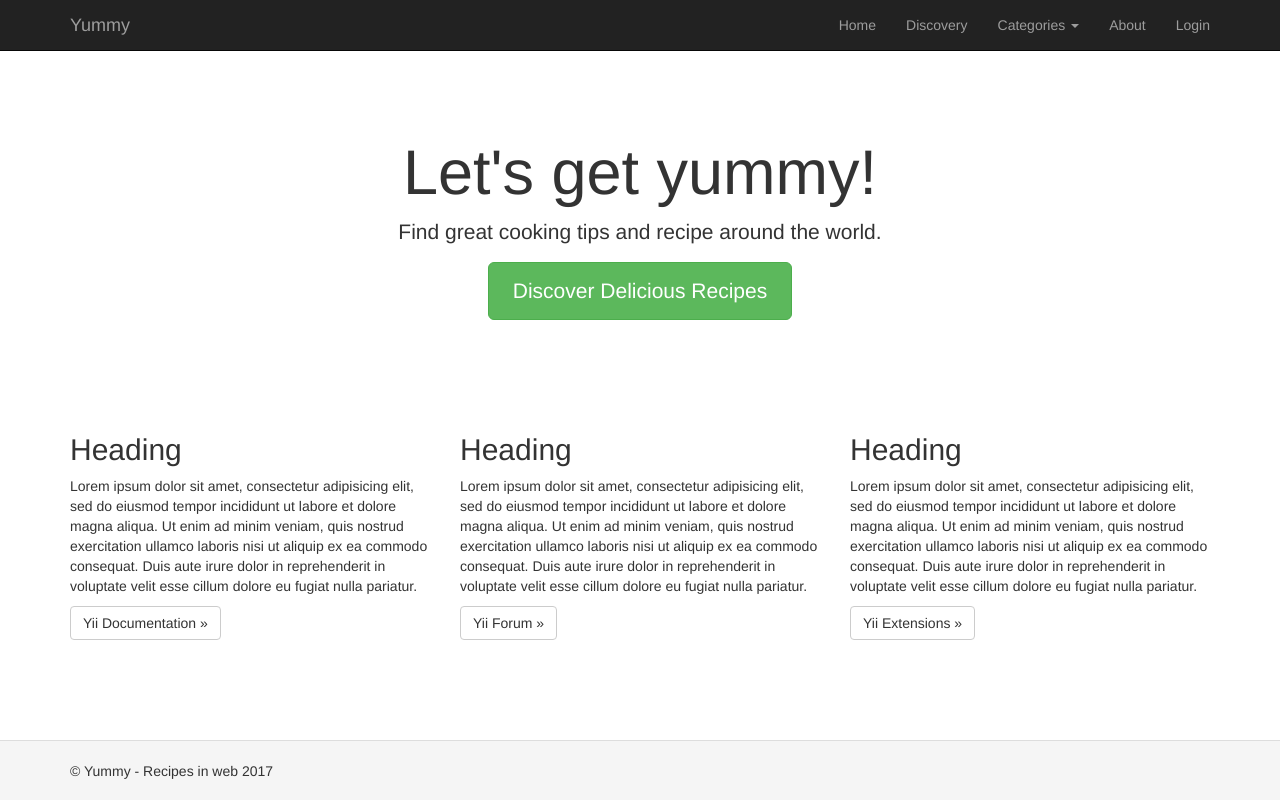
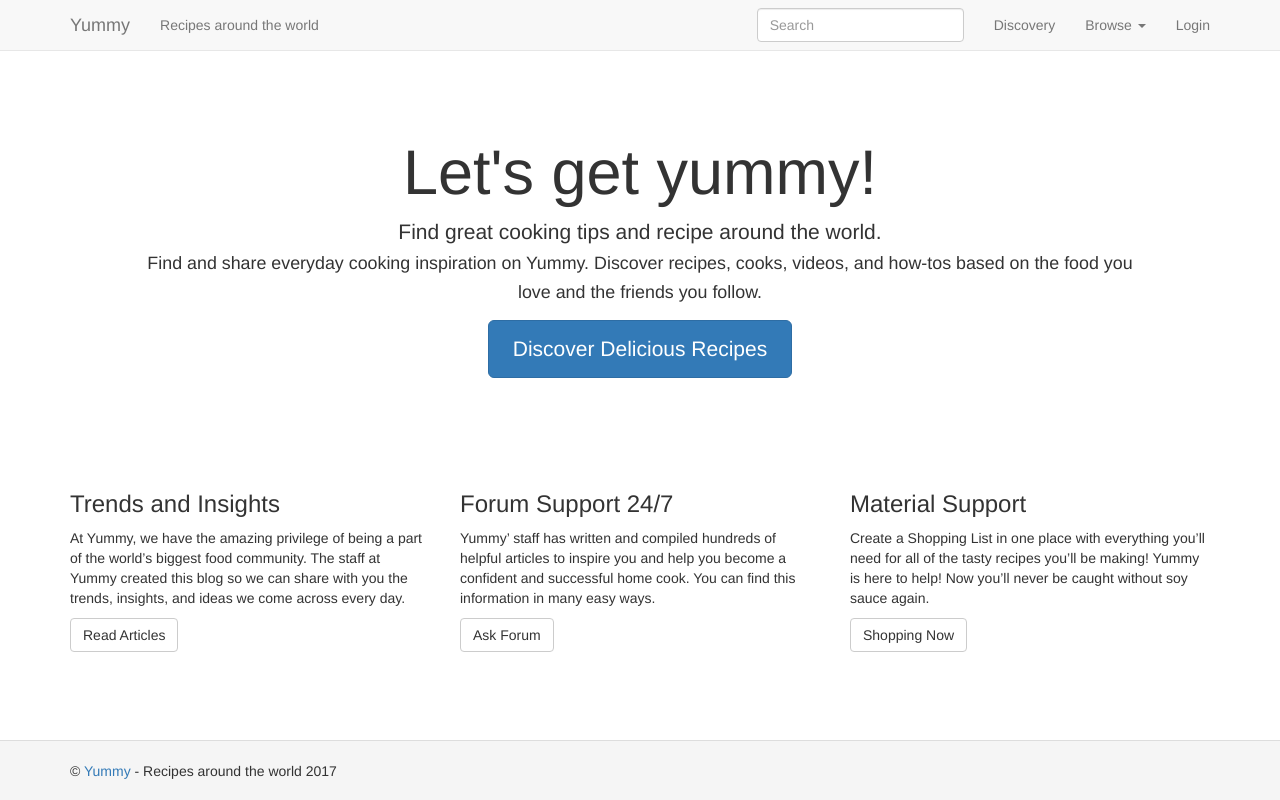
Before and after one commit to anggadarkprince/learn-yii, a Yii app: template views/site/index.php in a window 1280 px wide. Run offline with PHP 8.4 and a stand-in for Yii, Linux system fonts and the light colour scheme; the template is opened without the code that fills it, so the values that code supplies are empty; some libraries are stand-ins or nearby versions.

Commit message:
change navbar layout

```diff
--- a/config/web.php
+++ b/config/web.php
@@ -45,6 +45,7 @@ $config = [
             'showScriptName' => false,
             'rules' => [
                 'about' => 'site/about',
+                'logout' => 'site/logout',
             ],
         ],
     ],
--- a/views/layouts/main.php
+++ b/views/layouts/main.php
@@ -24,7 +24,7 @@ AppAsset::register($this);
 <body>
 <?php $this->beginBody() ?>
 <div class="wrap">
-    <nav id="w0" class="navbar-inverse navbar-fixed-top navbar" role="navigation">
+    <nav id="w0" class="navbar-default navbar-fixed-top navbar" role="navigation">
         <div class="container">
             <div class="navbar-header">
                 <button type="button" class="navbar-toggle" data-toggle="collapse" data-target="#w0-collapse">
@@ -32,18 +32,25 @@ AppAsset::register($this);
                     <span class="icon-bar"></span>
                     <span class="icon-bar"></span>
                     <span class="icon-bar"></span></button>
-                <a class="navbar-brand" href="/basic/web/index.php">Yummy</a>
+                <a class="navbar-brand" href="<?= Url::home() ?>">Yummy</a>
             </div>
             <div id="w0-collapse" class="collapse navbar-collapse">
+                <p class="navbar-text">Recipes around the world</p>
                 <ul id="w1" class="navbar-nav navbar-right nav">
-                    <li><a href="<?= Url::home() ?>">Home</a></li>
-                    <li><a href="<?= Url::to(['/discovery']) ?>">Discovery</a></li>
-                    <li class="dropdown">
-                        <a href="#" class="dropdown-toggle" data-toggle="dropdown">Categories <b class="caret"></b></a>
-                        <?= \app\widgets\CategoryMenuWidget::widget() ?>
-                    </li>
-                    <li><a href="<?= Url::to(['/about']) ?>">About</a></li>
-                    <?php if(Yii::$app->user->isGuest): ?>
+                    <form class="navbar-form navbar-left" method="get">
+                        <div class="form-group">
+                            <input type="text" class="form-control" placeholder="Search" name="q">
+                        </div>
+                    </form>
+                    <li><a href="<?= Url::to(['discovery']) ?>">Discovery</a></li>
+                    <ul id="w1" class="navbar-nav nav">
+                        <li class="dropdown">
+                            <a href="#" class="dropdown-toggle" data-toggle="dropdown">Browse <b class="caret"></b></a>
+                            <?= \app\widgets\CategoryMenuWidget::widget() ?>
+                        </li>
+                    </ul>
+
+                    <?php if (Yii::$app->user->isGuest): ?>
                         <li><a href="<?= Url::to(['login']) ?>">Login</a></li>
                     <?php else: ?>
                         <li class="dropdown">
@@ -51,10 +58,12 @@ AppAsset::register($this);
                                 Account <b class="caret"></b>
                             </a>
                             <ul class="dropdown-menu">
-                                <li><a href="/basic/web/index.php?r=account/dashboard"><?= Yii::$app->user->identity->name ?></a></li>
-                                <li><a href="/basic/web/index.php?r=account/recipes">Recipes</a></li>
-                                <li><a href="/basic/web/index.php?r=account/setting">Account</a></li>
-                                <li><a href="/basic/web/index.php?r=site/logout">Logout</a></li>
+                                <li>
+                                    <a href="<?= Url::to(['account/dashboard']) ?>"><?= Yii::$app->user->identity->name ?></a>
+                                </li>
+                                <li><a href="<?= Url::to(['account/recipes']) ?>">Recipes</a></li>
+                                <li><a href="<?= Url::to(['account/setting']) ?>">Account</a></li>
+                                <li><a href="<?= Url::to(['account/logout']) ?>">Logout</a></li>
                             </ul>
                         </li>
                     <?php endif; ?>
@@ -73,8 +82,7 @@ AppAsset::register($this);
 
 <footer class="footer">
     <div class="container">
-        <p class="pull-left">&copy; Yummy - Recipes in web <?= date('Y') ?></p>
-
+        <p class="pull-left">&copy; <a href="<?= Url::to(['about']) ?>">Yummy</a> - Recipes around the world <?= date('Y') ?></p>
         <p class="pull-right"><?= Yii::powered() ?></p>
     </div>
 </footer>
--- a/views/site/about.php
+++ b/views/site/about.php
@@ -4,7 +4,7 @@
 
 use yii\helpers\Html;
 
-$this->title = 'About';
+$this->title = 'About - Yummy';
 $this->params['breadcrumbs'][] = $this->title;
 ?>
 <div class="site-about">
--- a/views/site/contact.php
+++ b/views/site/contact.php
@@ -8,7 +8,7 @@ use yii\helpers\Html;
 use yii\bootstrap\ActiveForm;
 use yii\captcha\Captcha;
 
-$this->title = 'Contact';
+$this->title = 'Contact - Yummy';
 $this->params['breadcrumbs'][] = $this->title;
 ?>
 <div class="site-contact">
--- a/views/site/index.php
+++ b/views/site/index.php
@@ -2,17 +2,25 @@
 
 /* @var $this yii\web\View */
 
-$this->title = 'Yummy number one recipes in the world';
+use yii\helpers\Url;
+
+$this->title = 'Yummy - Number one recipes in the world';
 ?>
 <div class="site-index">
 
     <div class="jumbotron">
         <h1>Let's get yummy!</h1>
 
-        <p class="lead">Find great cooking tips and recipe around the world.</p>
+        <p class="lead">
+            Find great cooking tips and recipe around the world.<br>
+            <small>
+                Find and share everyday cooking inspiration on Yummy. Discover recipes, cooks, videos, and how-tos based
+                on the food you love and the friends you follow.
+            </small>
+        </p>
 
         <p>
-            <a class="btn btn-lg btn-success" href="/basic/web/index.php?r=site/discover">
+            <a class="btn btn-lg btn-primary" href="<?= Url::to(['discovery']) ?>">
                 Discover Delicious Recipes
             </a>
         </p>
@@ -22,34 +30,42 @@ $this->title = 'Yummy number one recipes in the world';
 
         <div class="row">
             <div class="col-lg-4">
-                <h2>Heading</h2>
-
-                <p>Lorem ipsum dolor sit amet, consectetur adipisicing elit, sed do eiusmod tempor incididunt ut labore et
-                    dolore magna aliqua. Ut enim ad minim veniam, quis nostrud exercitation ullamco laboris nisi ut aliquip
-                    ex ea commodo consequat. Duis aute irure dolor in reprehenderit in voluptate velit esse cillum dolore eu
-                    fugiat nulla pariatur.</p>
-
-                <p><a class="btn btn-default" href="http://www.yiiframework.com/doc/">Yii Documentation &raquo;</a></p>
+                <h3>Trends and Insights</h3>
+                <p>
+                    At Yummy, we have the amazing privilege of being a part of the world’s biggest food community. The
+                    staff at Yummy created this blog so we can share with you the trends, insights, and ideas we
+                    come across every day.
+                </p>
+                <p>
+                    <a class="btn btn-default" href="<?= Url::to(['blog']) ?>">
+                        Read Articles
+                    </a>
+                </p>
             </div>
             <div class="col-lg-4">
-                <h2>Heading</h2>
-
-                <p>Lorem ipsum dolor sit amet, consectetur adipisicing elit, sed do eiusmod tempor incididunt ut labore et
-                    dolore magna aliqua. Ut enim ad minim veniam, quis nostrud exercitation ullamco laboris nisi ut aliquip
-                    ex ea commodo consequat. Duis aute irure dolor in reprehenderit in voluptate velit esse cillum dolore eu
-                    fugiat nulla pariatur.</p>
-
-                <p><a class="btn btn-default" href="http://www.yiiframework.com/forum/">Yii Forum &raquo;</a></p>
+                <h3>Forum Support 24/7</h3>
+                <p>
+                    Yummy’ staff has written and compiled hundreds of helpful articles to inspire you and help you
+                    become a confident and successful home cook. You can find this information in many easy ways.
+                </p>
+                <p>
+                    <a class="btn btn-default" href="<?= Url::to(['forum']) ?>">
+                        Ask Forum
+                    </a>
+                </p>
             </div>
             <div class="col-lg-4">
-                <h2>Heading</h2>
+                <h3>Material Support</h3>
+                <p>
+                    Create a Shopping List in one place with everything you’ll need for all of the tasty recipes you’ll
+                    be making! Yummy is here to help! Now you’ll never be caught without soy sauce again.
+                </p>
 
-                <p>Lorem ipsum dolor sit amet, consectetur adipisicing elit, sed do eiusmod tempor incididunt ut labore et
-                    dolore magna aliqua. Ut enim ad minim veniam, quis nostrud exercitation ullamco laboris nisi ut aliquip
-                    ex ea commodo consequat. Duis aute irure dolor in reprehenderit in voluptate velit esse cillum dolore eu
-                    fugiat nulla pariatur.</p>
-
-                <p><a class="btn btn-default" href="http://www.yiiframework.com/extensions/">Yii Extensions &raquo;</a></p>
+                <p>
+                    <a class="btn btn-default" href="<?= Url::to(['forum']) ?>">
+                        Shopping Now
+                    </a>
+                </p>
             </div>
         </div>
 
```
